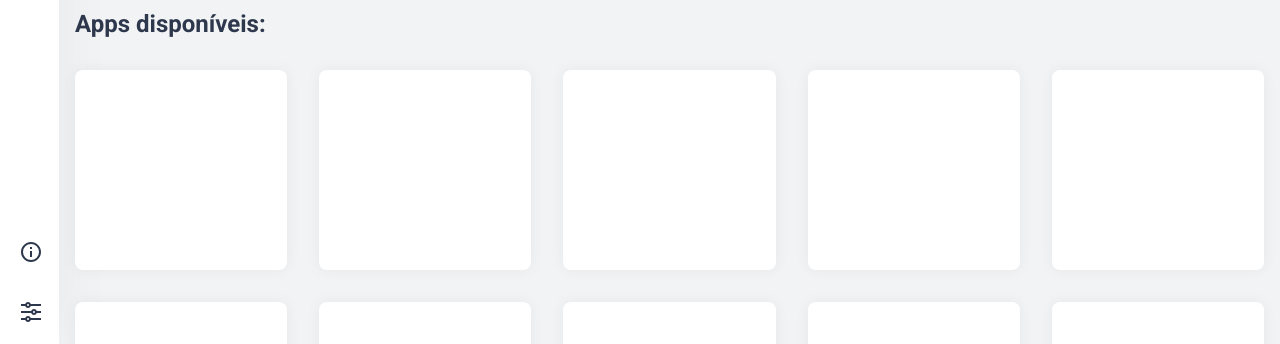
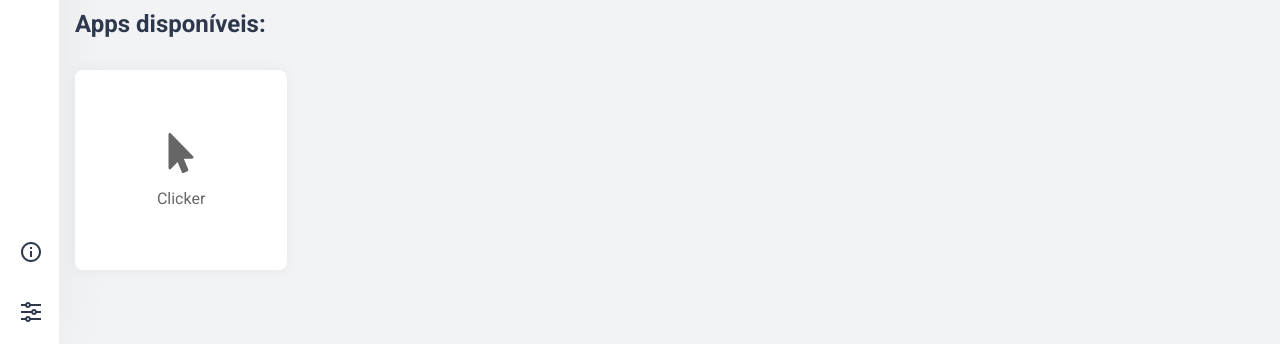
Before and after one commit to luizf-lf/playground, a React (Create React App) app: page / in a window 1280 px wide. Shown: the part 456-800 px from the top of the page. Built offline with nearby package versions, Linux system fonts and the light colour scheme.

Commit message:
feat: app dial implemented

```diff
--- a/src/assets/styles/pages/homeDial.module.scss
+++ b/src/assets/styles/pages/homeDial.module.scss
@@ -33,12 +33,30 @@
 
     padding-bottom: 4rem;
 
-    div {
-      background-color: var(--white);
+    a {
       width: 100%;
       height: 200px;
       border-radius: 0.5rem;
       box-shadow: var(--shadow-sm);
+      background-color: var(--white);
+
+      display: flex;
+      flex-direction: column;
+      align-items: center;
+      justify-content: center;
+
+      text-decoration: none;
+
+      svg {
+        fill: var(--text);
+        font-size: 2.5rem;
+
+        margin-bottom: 1rem;
+      }
+
+      span {
+        color: var(--text);
+      }
     }
   }
 }
--- a/src/pages/HomeDial.tsx
+++ b/src/pages/HomeDial.tsx
@@ -4,6 +4,18 @@ import globalContainerVariants from '../utils/globalContainerVariants';
 
 import styles from '../assets/styles/pages/homeDial.module.scss';
 import TimeWidget from 'src/components/TimeWidget';
+import { FaMousePointer } from 'react-icons/fa';
+import { Link } from 'react-router-dom';
+
+const appShortcuts = [
+  {
+    id: 'appShort_1',
+    icon: <FaMousePointer />,
+    title: 'Clicker',
+    bgColor: '#caf7e3',
+    link: '/clicker',
+  },
+];
 
 function HomeDial() {
   return (
@@ -21,24 +33,18 @@ function HomeDial() {
       </div>
       <h2>Apps disponíveis:</h2>
       <div className={styles.appsMenuContainer}>
-        <div></div>
-        <div></div>
-        <div></div>
-        <div></div>
-        <div></div>
-        <div></div>
-        <div></div>
-        <div></div>
-        <div></div>
-        <div></div>
-        <div></div>
-        <div></div>
-        <div></div>
-        <div></div>
-        <div></div>
-        <div></div>
-        <div></div>
-        <div></div>
+        {appShortcuts.map((app) => {
+          return (
+            <Link
+              to={`/playground${app.link}`}
+              key={app.id}
+              // style={{ backgroundColor: app.bgColor }}
+            >
+              {app.icon}
+              <span>{app.title}</span>
+            </Link>
+          );
+        })}
       </div>
     </motion.div>
   );
```
